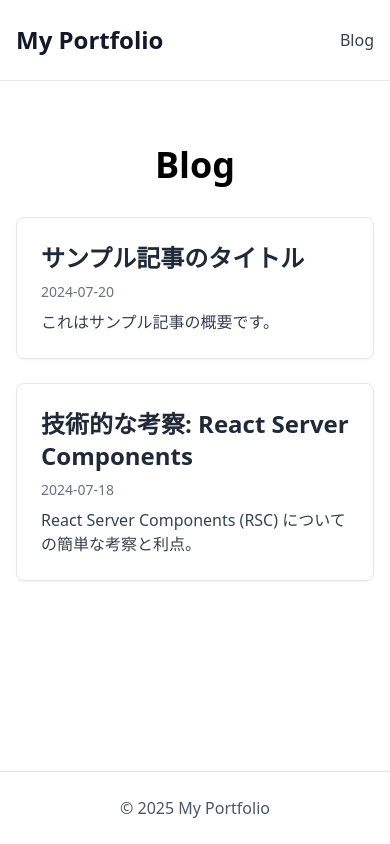
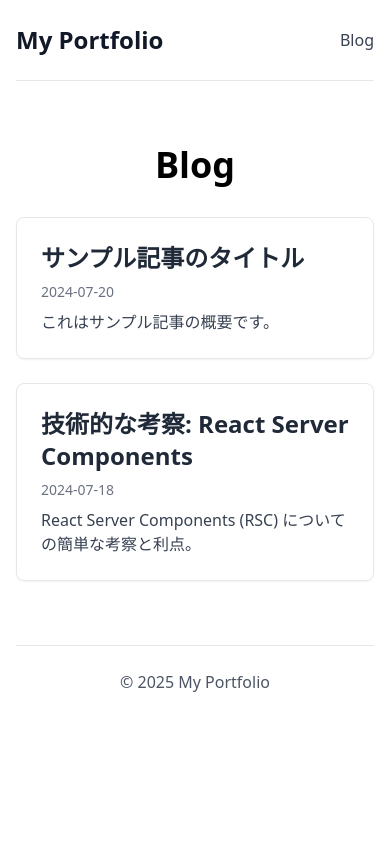
Before and after one commit to somadevfat/somadev-pages, a Next.js app: page /blog in a window 390 px wide. Built offline with nearby package versions, Linux system fonts and the light colour scheme.

Commit message:
Style: Apply 'chic' styling and ensure basic responsiveness

```diff
--- a/app/blog/page.tsx
+++ b/app/blog/page.tsx
@@ -16,7 +16,7 @@ export default function BlogPage() {
             {articles.map((article) => (
               <li key={article.slug} className="p-6 border rounded-lg shadow-sm hover:shadow-md transition-shadow">
                 <Link href={`/blog/${article.slug}`} className="block group">
-                  <h2 className="text-2xl font-semibold mb-2 text-gray-800 group-hover:text-blue-600">
+                  <h2 className="text-2xl font-semibold mb-2 text-gray-800 group-hover:text-chicBlue">
                     {article.title}
                   </h2>
                   <p className="text-sm text-gray-500 mb-2">{article.date}</p>
--- a/components/Footer.tsx
+++ b/components/Footer.tsx
@@ -1,8 +1,8 @@
 const Footer = () => {
   const currentYear = new Date().getFullYear();
   return (
-    <footer className="py-6 border-t border-gray-200 mt-auto">
-      <div className="container mx-auto max-w-3xl px-4 sm:px-6 lg:px-8 text-center text-gray-600">
+    <footer className="py-6 border-t border-gray-200 mt-auto w-full">
+      <div className="text-center text-gray-600">
         <p>&copy; {currentYear} My Portfolio</p>
       </div>
     </footer>
--- a/components/Header.tsx
+++ b/components/Header.tsx
@@ -2,15 +2,15 @@ import Link from 'next/link';
 
 const Header = () => {
   return (
-    <header className="py-6 border-b border-gray-200">
-      <div className="container mx-auto max-w-3xl px-4 sm:px-6 lg:px-8 flex justify-between items-center">
-        <Link href="/" className="text-2xl font-bold text-gray-900 hover:text-blue-600">
+    <header className="py-6 border-b border-gray-200 w-full">
+      <div className="flex justify-between items-center">
+        <Link href="/" className="text-2xl font-bold text-gray-900 hover:text-chicBlue">
           My Portfolio
         </Link>
         <nav>
           <ul className="flex space-x-6">
             <li>
-              <Link href="/blog" className="text-gray-700 hover:text-blue-600">
+              <Link href="/blog" className="text-gray-700 hover:text-chicBlue">
                 Blog
               </Link>
             </li>
--- a/components/Layout.tsx
+++ b/components/Layout.tsx
@@ -8,12 +8,14 @@ type LayoutProps = {
 
 const Layout: React.FC<LayoutProps> = ({ children }) => {
   return (
-    <div className="min-h-screen flex flex-col">
-      <Header />
-      <main className="flex-grow container mx-auto max-w-3xl px-4 sm:px-6 lg:px-8 py-8">
-        {children}
-      </main>
-      <Footer />
+    <div className="min-h-screen flex flex-col items-center px-4 sm:px-6 lg:px-8 bg-white">
+      <div className="w-full max-w-2xl">
+        <Header />
+        <main className="flex-grow py-8">
+          {children}
+        </main>
+        <Footer />
+      </div>
     </div>
   );
 };
--- a/tailwind.config.js
+++ b/tailwind.config.js
@@ -11,10 +11,52 @@ module.exports = {
         white: '#ffffff',
         black: '#000000',
         blue: '#0070f3',
+        chicBlue: '#3B82F6',
       },
       fontFamily: {
         sans: ['system-ui', '-apple-system', 'BlinkMacSystemFont', '"Segoe UI"', 'Roboto', '"Helvetica Neue"', 'Arial', '"Noto Sans"', 'sans-serif', '"Apple Color Emoji"', '"Segoe UI Emoji"', '"Segoe UI Symbol"', '"Noto Color Emoji"'],
       },
+      typography: (theme) => ({
+        DEFAULT: {
+          css: {
+            color: theme('colors.gray.800'),
+            a: {
+              color: theme('colors.chicBlue'),
+              '&:hover': {
+                color: theme('colors.chicBlue'),
+              },
+              textDecoration: 'underline',
+            },
+            h1: {
+              color: theme('colors.gray.900'),
+              fontWeight: '700',
+            },
+            h2: {
+              color: theme('colors.gray.900'),
+              fontWeight: '700',
+            },
+            h3: {
+              color: theme('colors.gray.900'),
+              fontWeight: '600',
+            },
+            'code::before': { content: '""' },
+            'code::after': { content: '""' },
+            code: {
+              backgroundColor: theme('colors.gray.100'),
+              color: theme('colors.gray.700'),
+              padding: '0.2em 0.4em',
+              borderRadius: '0.25rem',
+              fontWeight: '400',
+            },
+            fontSize: '1rem',
+            lineHeight: '1.8',
+            p: {
+              marginTop: '1.25em',
+              marginBottom: '1.25em',
+            },
+          },
+        },
+      }),
     },
   },
   plugins: [
```
